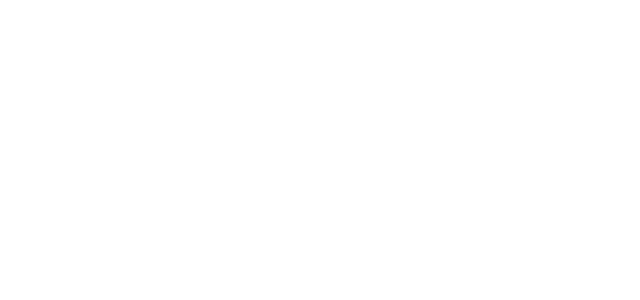
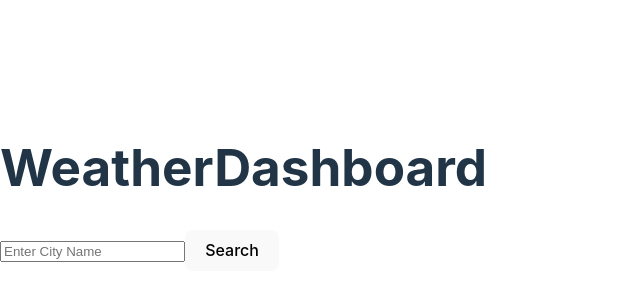
Before and after one commit to GDMontsho/Weather-Dashboard, a React (Vite) app: page / in a window 1280 px wide. Shown: the part 212-512 px from the top of the page, without its empty margins (0-640 px from the left). Built offline with nearby package versions, Linux system fonts and the light colour scheme.

Commit message:
update app and plug in dashboard + add styling dep mui

```diff
--- a/package.json
+++ b/package.json
@@ -10,6 +10,9 @@
     "preview": "vite preview"
   },
   "dependencies": {
+    "@emotion/react": "^11.14.0",
+    "@emotion/styled": "^11.14.0",
+    "@mui/material": "^6.4.1",
     "axios": "^1.7.9",
     "react": "^18.3.1",
     "react-dom": "^18.3.1"
--- a/src/App.tsx
+++ b/src/App.tsx
@@ -1,5 +1,11 @@
-function App() {
-  return <></>;
-}
+import WeatherDashboard from "./WeatherDashboard";
+
+const App = () => {
+  return (
+    <div className="application">
+      <WeatherDashboard />
+    </div>
+  );
+};
 
 export default App;
--- a/src/WeatherDashboard.tsx
+++ b/src/WeatherDashboard.tsx
@@ -30,7 +30,27 @@
       {/*Dashboard header*/}
       <h1>WeatherDashboard</h1>
       {/*form for submiting user searches*/}
-      <form onSubmit={handleSearch}></form>
+      <form onSubmit={handleSearch}>
+        <input
+          type="text"
+          placeholder="Enter City Name"
+          value={city}
+          onChange={(e) => setCity(e.target.value)}
+        />
+        <button type="submit" disabled={loading}>
+          {loading ? "Loading..." : "Search"}
+        </button>
+      </form>
+      {error && <p>{error}</p>}
+      {weather && !error && (
+        <div>
+          <h2>{weather.name}</h2>
+          <p>{weather.weather[0].description}</p>
+          <p>Temperature: {weather.main.temp}°C</p>
+          <p>Humidity: {weather.main.humidity}%</p>
+          <p>Wind Speed: {weather.wind.speed} m/s</p>
+        </div>
+      )}
     </div>
   );
 };
```
Also changed, not shown: 1 other file (tests, documents, lock files or other folders).
